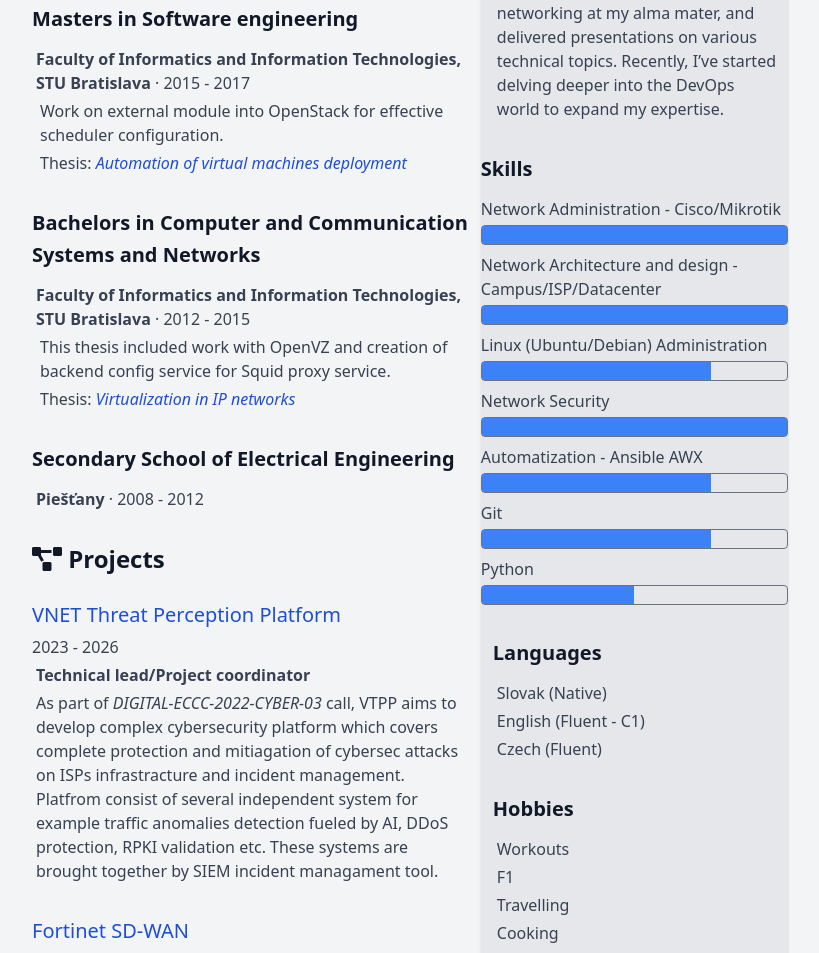
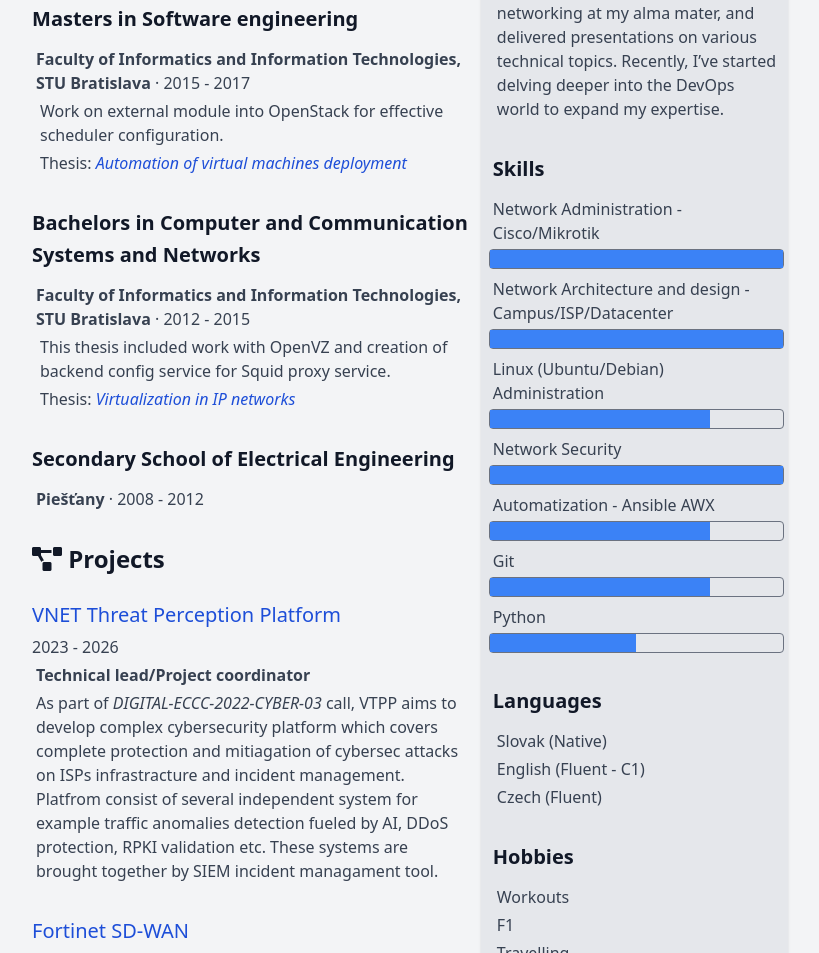
Before and after one commit to Brcinko/cv_page, a plain HTML site: page index.html in a window 1280 px wide. Shown: the part 853-1806 px from the top of the page, without its empty margins (236-1055 px from the left). Drawn offline with Linux system fonts and the light colour scheme; some icons are missing.

Commit message:
skills css upgraded

```diff
--- a/index.html
+++ b/index.html
@@ -95,43 +95,44 @@
 I have led IT projects, guided a bachelor’s thesis on networking at my alma mater, and delivered presentations on various technical topics. Recently, I’ve started delving deeper into the DevOps world to expand my expertise.</p>
 </div>
 
-    <h3>
+    <p></p>
+<h3 class="px-3">
 
   Skills
 </h3>
 
-<p class="mt-2">Network Administration - Cisco/Mikrotik</p>
-<div class="w-full border border-gray-500 dark:border-gray-300 mt-1 rounded h-5">
+<p class="d-flex flex-col mt-2 px-3">Network Administration - Cisco/Mikrotik</p>
+<div class="d-flex flex-columm border border-gray-500 dark:border-gray-300 mt-1 ml-2 m-1 rounded h-5">
   <div class="bg-blue-500 dark:bg-yellow-500 h-full" style="width: 100%;"></div>
 </div>
 
-<p class="mt-2">Network Architecture and design - Campus/ISP/Datacenter</p>
-<div class="w-full border border-gray-500 dark:border-gray-300 mt-1 rounded h-5">
+<p class="d-flex flex-col mt-2 px-3">Network Architecture and design - Campus/ISP/Datacenter</p>
+<div class="d-flex flex-columm border border-gray-500 dark:border-gray-300 mt-1 ml-2 m-1 rounded h-5">
   <div class="bg-blue-500 dark:bg-yellow-500 h-full" style="width: 100%;"></div>
 </div>
 
-<p class="mt-2">Linux (Ubuntu/Debian) Administration</p>
-<div class="w-full border border-gray-500 dark:border-gray-300 mt-1 rounded h-5">
+<p class="d-flex flex-col mt-2 px-3">Linux (Ubuntu/Debian) Administration</p>
+<div class="d-flex flex-columm border border-gray-500 dark:border-gray-300 mt-1 ml-2 m-1 rounded h-5">
   <div class="bg-blue-500 dark:bg-yellow-500 h-full" style="width: 75%;"></div>
 </div>
 
-<p class="mt-2">Network Security</p>
-<div class="w-full border border-gray-500 dark:border-gray-300 mt-1 rounded h-5">
+<p class="d-flex flex-col mt-2 px-3">Network Security</p>
+<div class="d-flex flex-columm border border-gray-500 dark:border-gray-300 mt-1 ml-2 m-1 rounded h-5">
   <div class="bg-blue-500 dark:bg-yellow-500 h-full" style="width: 100%;"></div>
 </div>
 
-<p class="mt-2">Automatization - Ansible AWX</p>
-<div class="w-full border border-gray-500 dark:border-gray-300 mt-1 rounded h-5">
+<p class="d-flex flex-col mt-2 px-3">Automatization - Ansible AWX</p>
+<div class="d-flex flex-columm border border-gray-500 dark:border-gray-300 mt-1 ml-2 m-1 rounded h-5">
   <div class="bg-blue-500 dark:bg-yellow-500 h-full" style="width: 75%;"></div>
 </div>
 
-<p class="mt-2">Git</p>
-<div class="w-full border border-gray-500 dark:border-gray-300 mt-1 rounded h-5">
+<p class="d-flex flex-col mt-2 px-3">Git</p>
+<div class="d-flex flex-columm border border-gray-500 dark:border-gray-300 mt-1 ml-2 m-1 rounded h-5">
   <div class="bg-blue-500 dark:bg-yellow-500 h-full" style="width: 75%;"></div>
 </div>
 
-<p class="mt-2">Python</p>
-<div class="w-full border border-gray-500 dark:border-gray-300 mt-1 rounded h-5">
+<p class="d-flex flex-col mt-2 px-3">Python</p>
+<div class="d-flex flex-columm border border-gray-500 dark:border-gray-300 mt-1 ml-2 m-1 rounded h-5">
   <div class="bg-blue-500 dark:bg-yellow-500 h-full" style="width: 50%;"></div>
 </div>
 
```
Also changed, not shown: css/main.min.css.
